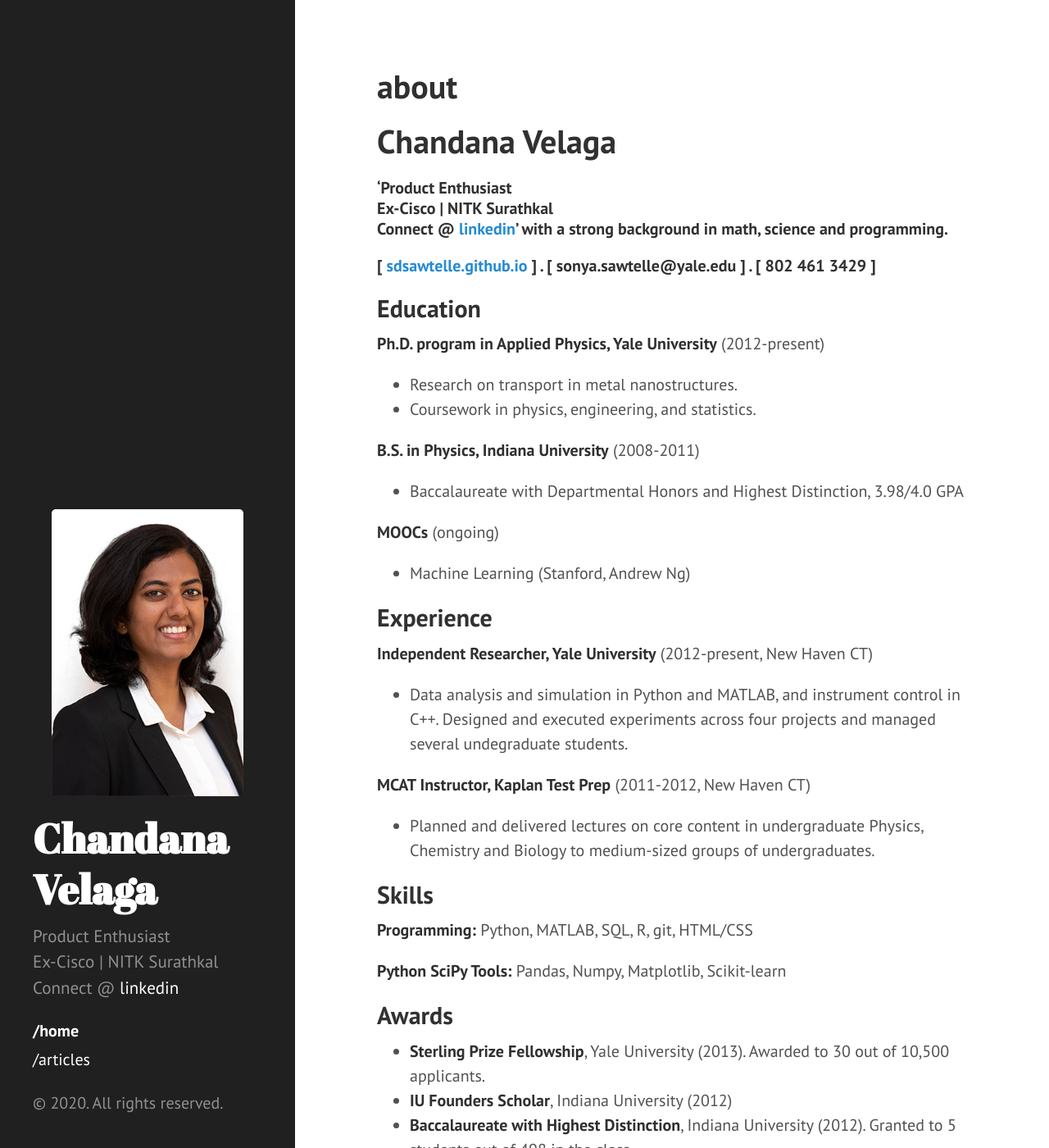
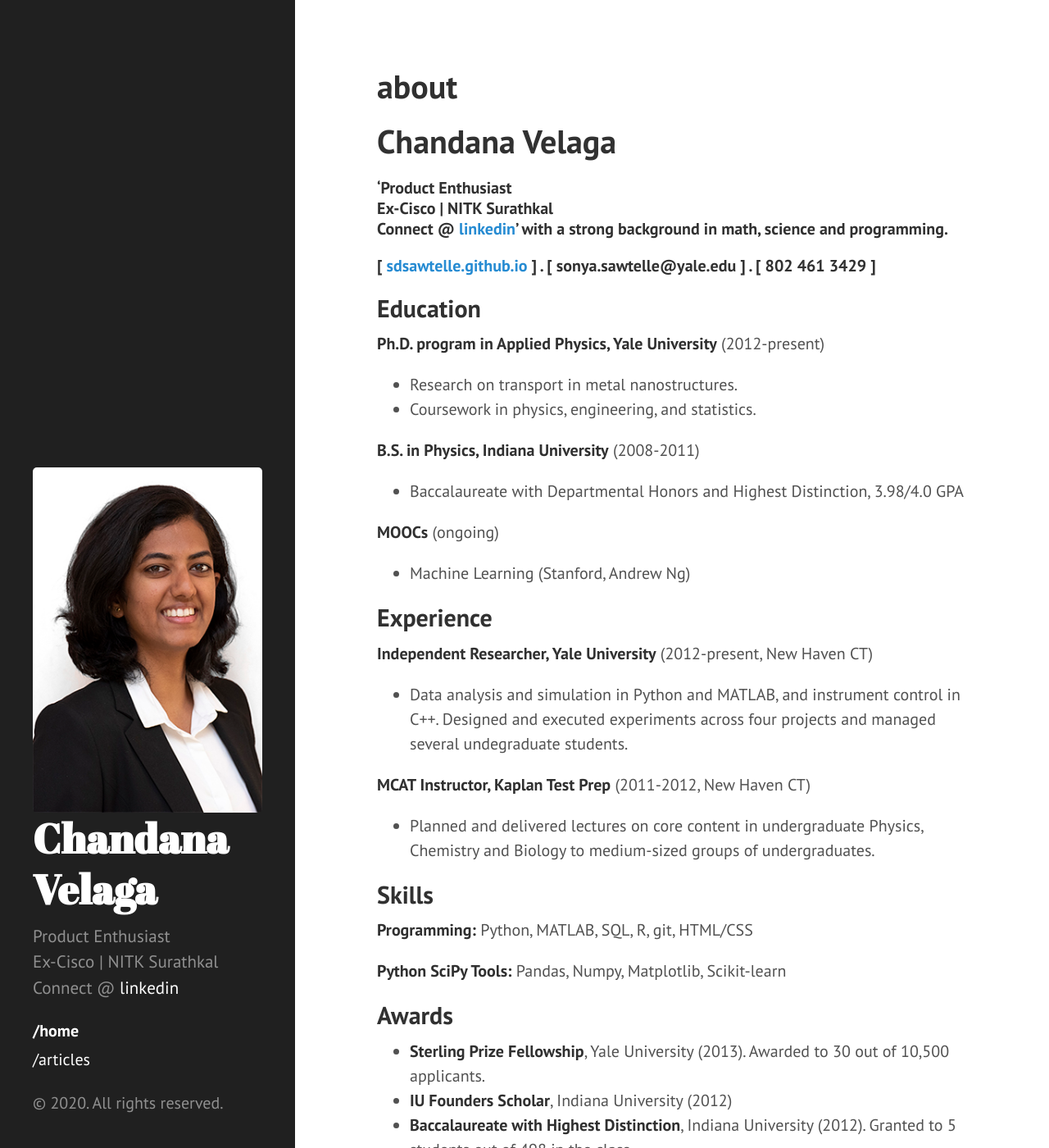
Before and after one commit to chandanavelaga/chandanavelaga.github.io, a Jekyll site: the page built from index.html, in a window 1280 px wide and 1400 px high. Shown: the whole window at 82% size. Built offline with Jekyll 4.4.1, drawn with Linux system fonts in a browser that asks for light colours; the list of posts is cut into pages by our own code.

Commit message:
updated articles page

```diff
--- a/_includes/sidebar.html
+++ b/_includes/sidebar.html
@@ -1,7 +1,9 @@
 <div class="sidebar">
   <div class="container sidebar-sticky">
     <div class="sidebar-about">
-      <img src='{{"/public/imgs/dp.jpg" | absolute_url}}' alt="Display Picture" class="inline display_picture">
+      <div class="display_picture">
+        <img src='{{"/public/imgs/dp.jpg" | absolute_url}}'>
+      </div>
       <h2>
         <a href="{{ "/" | relative_url }}">
           {{ site.title }}
@@ -12,7 +14,7 @@
 
     <nav class="sidebar-nav">
       <a class="sidebar-nav-item{% if page.url ==  "/" | relative_url %} active{% endif %}" href="{{  "/" | relative_url }}">/home</a>
-      <a class="sidebar-nav-item{% if page.url ==  "/articles" | relative_url %} active{% endif %}" href="{{  "/articles" | relative_url }}"> /articles </a>
+      <a class="sidebar-nav-item{% if page.url ==  "/articles/" | relative_url %} active{% endif %}" href="{{  "/articles" | relative_url }}"> /articles </a>
 
       {% comment %}
         The code below dynamically generates a sidebar nav of pages with
--- a/public/css/hyde.css
+++ b/public/css/hyde.css
@@ -166,6 +166,18 @@
   }
 }
 
+.sidebar img{
+  height: auto;
+  max-width: 100%;
+
+  display: block;
+  border-radius: 5px;
+  margin-left: auto;
+  margin-right: auto;
+  margin-top: auto;
+  margin-bottom: auto;
+}
+
 
 
 /*
@@ -293,13 +305,10 @@
   }
 }
 
+.display_picture{
 
-.display_picture{
-  display: block;
-  max-width: 100%;
-  /* margin: 0 0 1rem; */
-  border-radius: 5px;
-  margin-left: auto;
-  margin-right: auto;
-  margin-top: auto;
 }
+
+.anchors{
+  color: black;
+}
--- a/public/css/poole.css
+++ b/public/css/poole.css
@@ -227,16 +227,6 @@
   }
 }
 
-img {
-  display: block;
-  max-width: 100%;
-  margin: 0 0 1rem;
-  border-radius: 5px;
-  max-height: 350px;
-  margin-left: auto;
-  margin-right: auto;
-}
-
 /* Tables */
 table {
   margin-bottom: 1rem;
```
Also changed, not shown: articles.md (+1 -16 lines).
